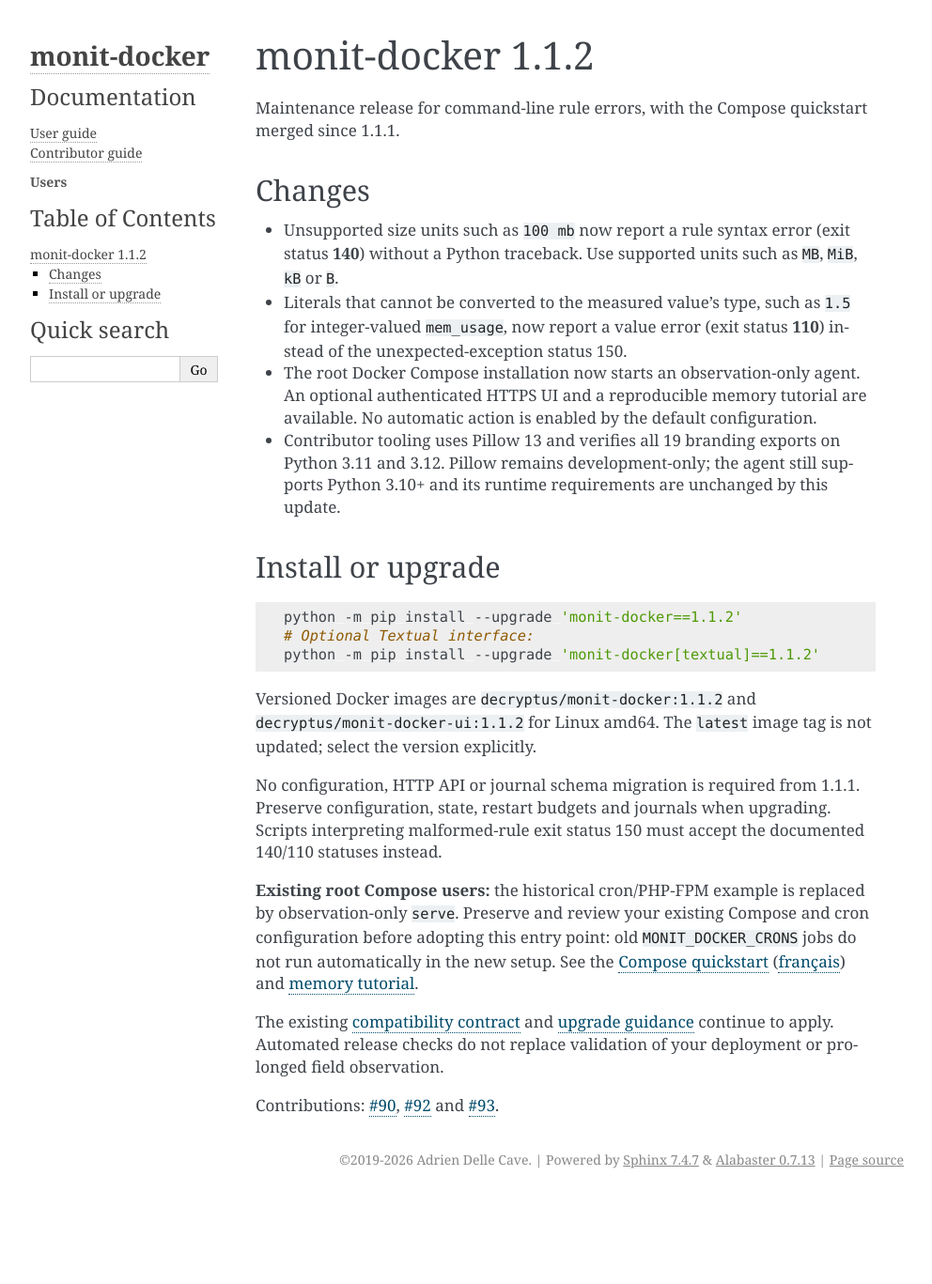
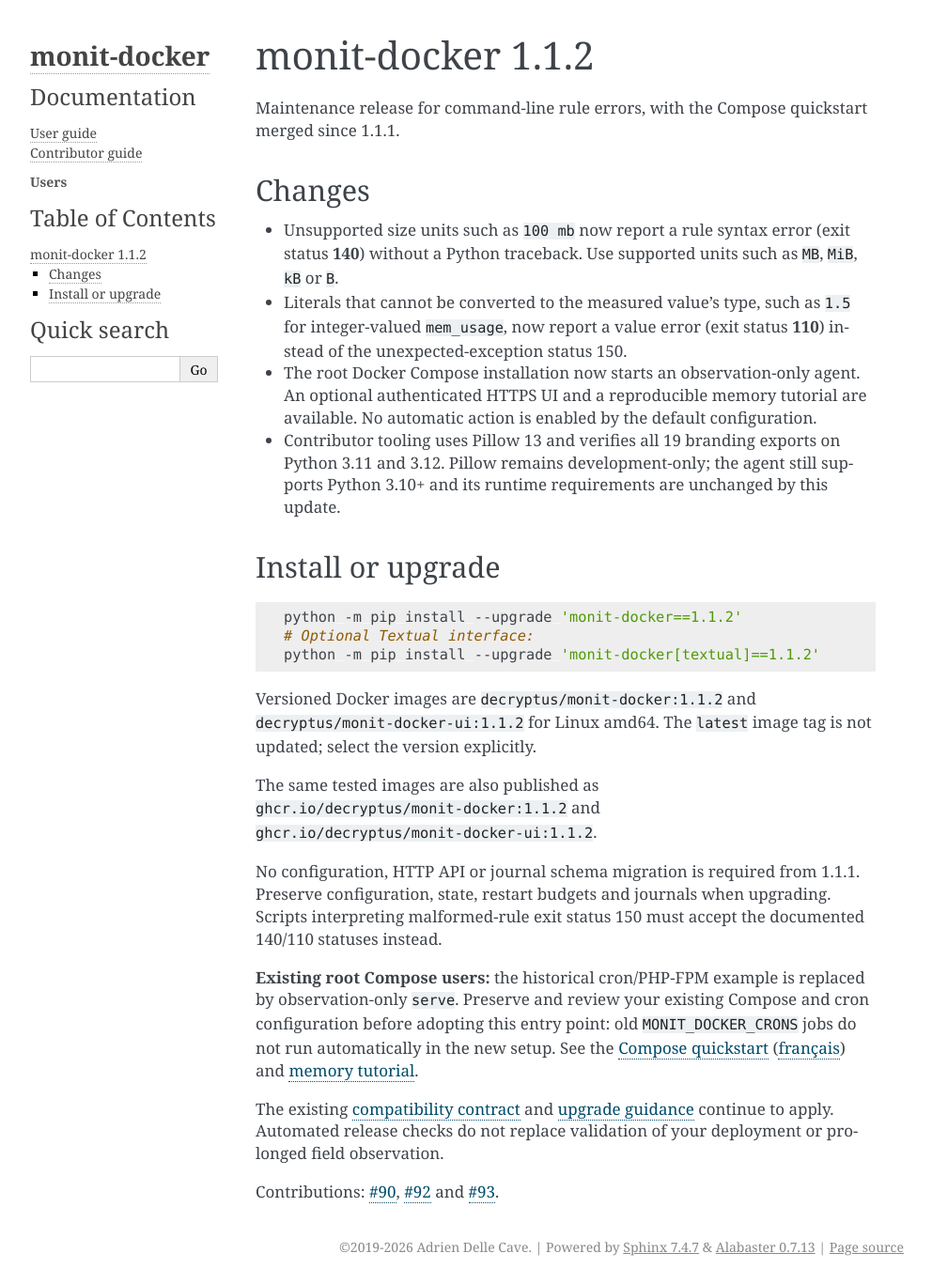
Before and after one commit to decryptus/monit-docker, a Sphinx documentation site: the page built from docs/release-1.1.2.md, in a window 1280 px wide. Shown: the whole page at 94% size, without its empty margins (148-1140 px from the left). Built offline with Sphinx 7.4.7, drawn with Linux system fonts in a browser that asks for light colours; before the commit the page ends 1274 px from its top, so only the background shows below that.

Commit message:
Publish tested agent and UI images to GHCR alongside Docker Hub

```diff
--- a/docs/release-1.1.2.md
+++ b/docs/release-1.1.2.md
@@ -30,6 +30,9 @@ Versioned Docker images are `decryptus/monit-docker:1.1.2` and
 `decryptus/monit-docker-ui:1.1.2` for Linux amd64. The `latest` image tag is not
 updated; select the version explicitly.
 
+The same tested images are also published as `ghcr.io/decryptus/monit-docker:1.1.2`
+and `ghcr.io/decryptus/monit-docker-ui:1.1.2`.
+
 No configuration, HTTP API or journal schema migration is required from 1.1.1.
 Preserve configuration, state, restart budgets and journals when upgrading.
 Scripts interpreting malformed-rule exit status 150 must accept the documented
```
Also changed, not shown: 1 other file.
